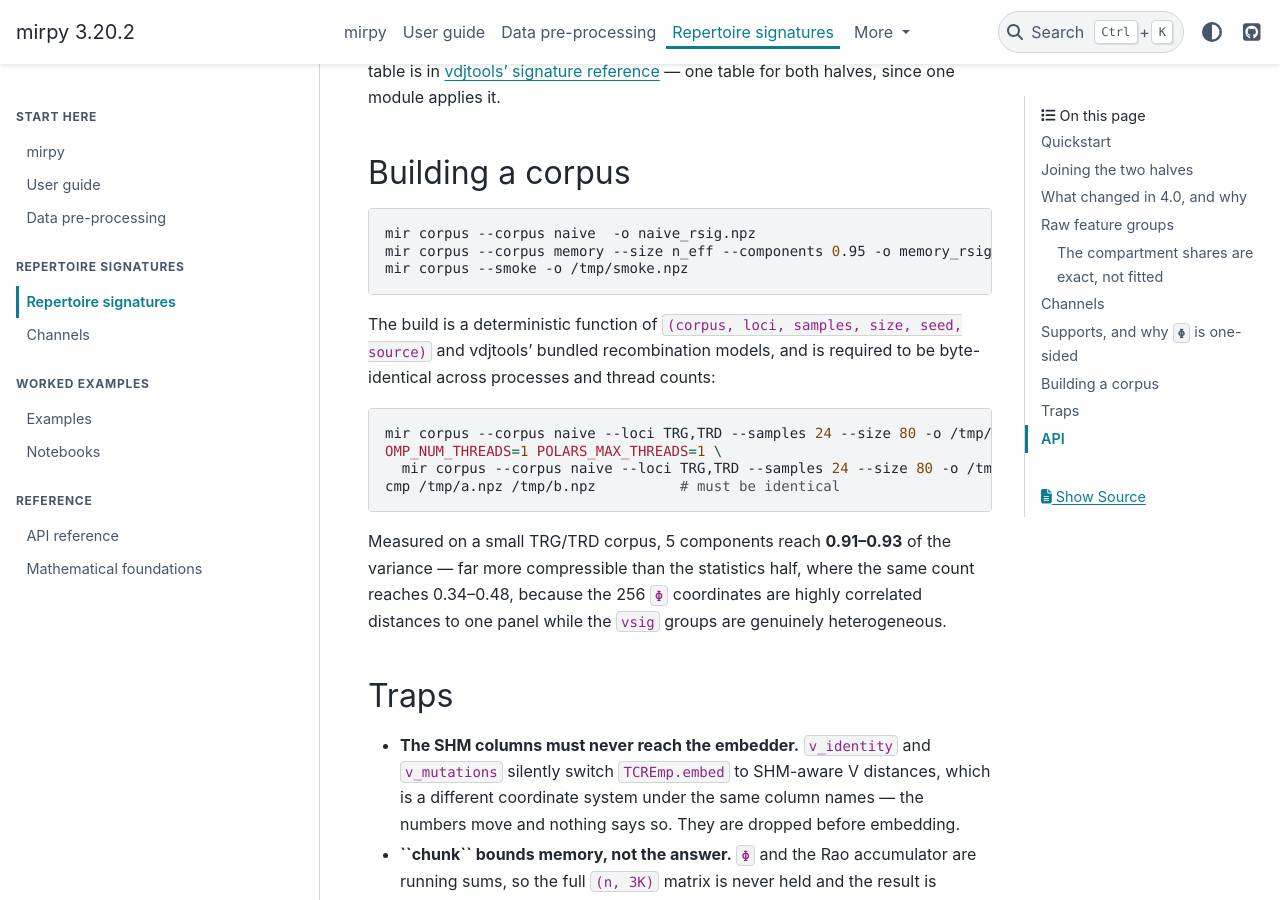
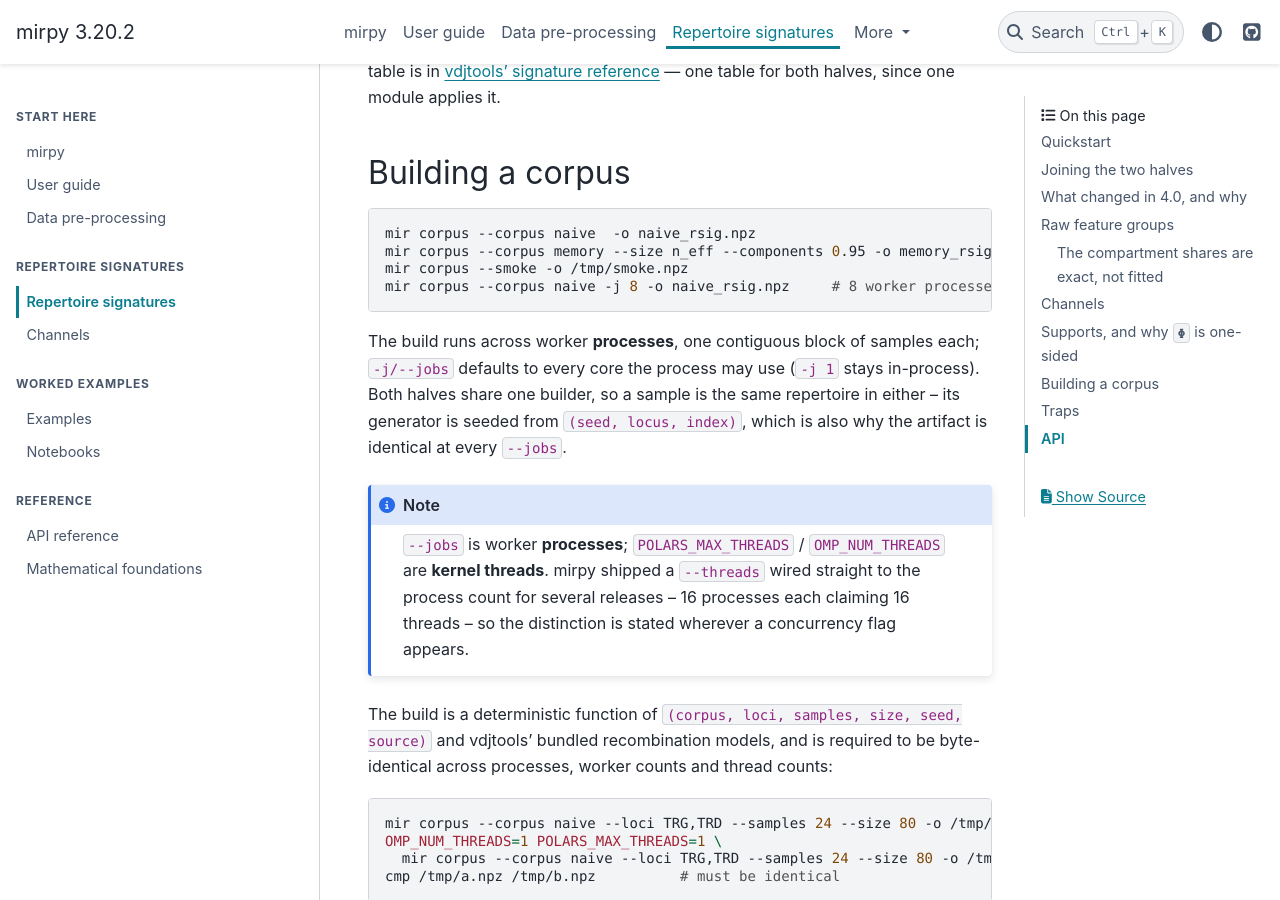
Before and after one commit to antigenomics/mirpy, a Sphinx documentation site: the page built from docs/signature.rst, in a window 1280 px wide and 900 px high, scrolled down 4548 px. Built offline with Sphinx 7.4.7 and the PyData theme 0.15.4, drawn with Linux system fonts in a browser that asks for light colours.

Commit message:
Build the rsig corpus across processes, on the shared builder
`synthesize` now drives `vdjtools.signature.corpus.build_matrices`, so both halves of a corpus are
built by one implementation: each worker draws its own repertoires from memory-mapped pools and
returns one row of numbers, and a sample is a pure function of its index, so the artifact is
bit-identical at every `n_jobs`. `mir corpus -j/--jobs` exposes it -- worker **processes**, `0` = the
whole allocation, and the help text says which layer it reaches, because this package shipped a
`--threads` wired straight to the process count for several releases.

Measured on a 16-core M-series laptop, one seven-locus sample of 10,000 clonotypes per locus:
`raw_and_channels` is 0.136 s. The rsig row was never the expensive part of a build -- receptor
generation is, and that is shared with vdjtools, where it is now parallel.

`manifest.size_per_locus` is recorded here too: `size="n_eff"` is seven different depths and the
string alone does not say which.

Co-Authored-By: Claude Opus 5 <noreply@anthropic.com>

```diff
--- a/docs/signature.rst
+++ b/docs/signature.rst
@@ -190,10 +190,23 @@ Building a corpus
    mir corpus --corpus naive  -o naive_rsig.npz
    mir corpus --corpus memory --size n_eff --components 0.95 -o memory_rsig.npz
    mir corpus --smoke -o /tmp/smoke.npz
+   mir corpus --corpus naive -j 8 -o naive_rsig.npz     # 8 worker processes
+
+The build runs across worker **processes**, one contiguous block of samples each; ``-j/--jobs``
+defaults to every core the process may use (``-j 1`` stays in-process). Both halves share one
+builder, so a sample is the same repertoire in either -- its generator is seeded from
+``(seed, locus, index)``, which is also why the artifact is identical at every ``--jobs``.
+
+.. note::
+
+   ``--jobs`` is worker **processes**; ``POLARS_MAX_THREADS`` / ``OMP_NUM_THREADS`` are **kernel
+   threads**. mirpy shipped a ``--threads`` wired straight to the process count for several
+   releases -- 16 processes each claiming 16 threads -- so the distinction is stated wherever a
+   concurrency flag appears.
 
 The build is a deterministic function of ``(corpus, loci, samples, size, seed, source)`` and
-vdjtools' bundled recombination models, and is required to be byte-identical across processes and
-thread counts:
+vdjtools' bundled recombination models, and is required to be byte-identical across processes,
+worker counts and thread counts:
 
 .. code-block:: bash
 
```
Also changed, not shown: CHANGELOG.md (+12 -0 lines), 2 other files.
